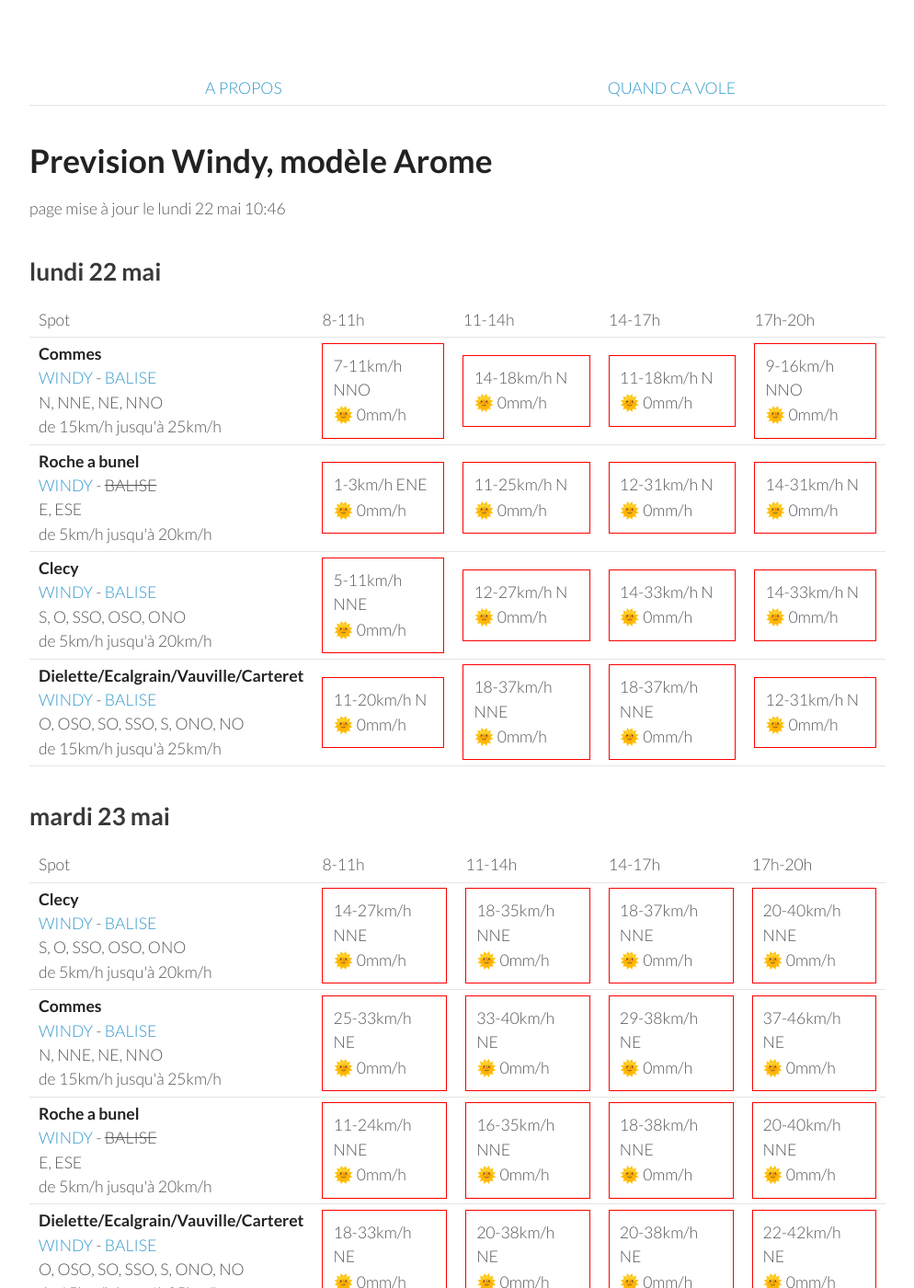
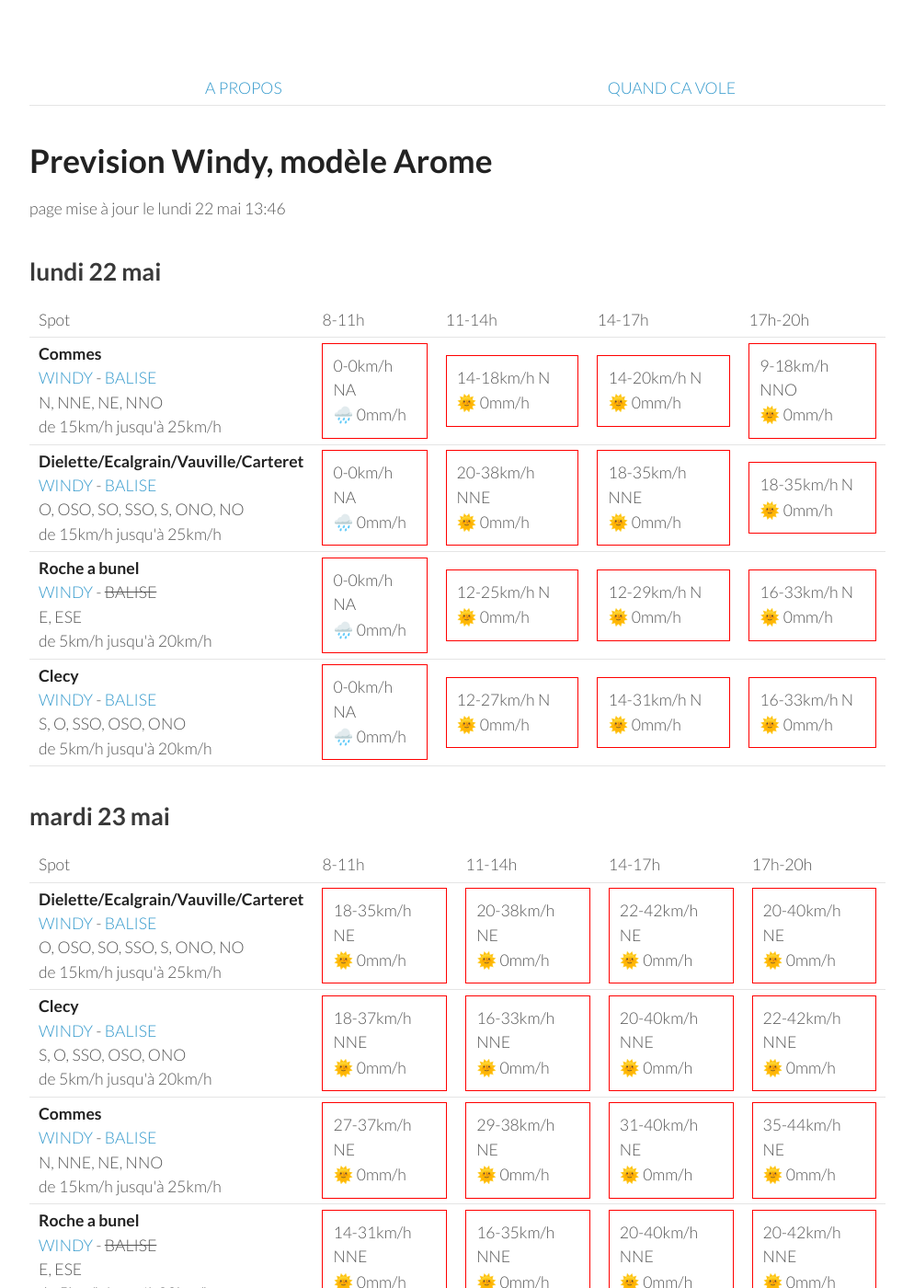
Before and after one commit to parapente-dans-le-nord/parapente-dans-le-nord.github.io, a Jekyll site: the page built from normandie.markdown, in a window 1280 px wide and 1400 px high. Shown: the whole window at 92% size, without its empty margins (26-1020 px from the left). Built offline with Jekyll 4.4.1, drawn with Linux system fonts in a browser that asks for light colours.

Commit message:
update index.markdown

```diff
--- a/normandie.markdown
+++ b/normandie.markdown
@@ -7,7 +7,7 @@ title:  "Tous les spots"
 {: .links}
 
 # Prevision Windy, modèle Arome
-page mise à jour le lundi 22 mai 10:46
+page mise à jour le lundi 22 mai 13:46
 
 ## lundi 22 mai
 
@@ -24,41 +24,37 @@ page mise à jour le lundi 22 mai 10:46
 <tr>
         <td><strong>Commes</strong><br><a href="https://windy.com/49.346/-0.726?48.936,-0.726,8">WINDY</a> - <span class=""><a href="http://www.balisemeteo.com/balise.php?idBalise=158">BALISE</a> </span><br> <span class="vent-favorable">N, NNE, NE, NNO</span><br><span class="force-vent">de 15km/h jusqu'à 25km/h</span> </td>
 
-            <td><div class="not-flyable"><p>7-11km/h NNO</p><p>🌞 0mm/h</p></div></td>
+            <td><div class="not-flyable"><p>0-0km/h NA</p><p>🌧️ 0mm/h</p></div></td>
             <td><div class="not-flyable"><p>14-18km/h N</p><p>🌞 0mm/h</p></div></td>
-            <td><div class="not-flyable"><p>11-18km/h N</p><p>🌞 0mm/h</p></div></td>
-            <td><div class="not-flyable"><p>9-16km/h NNO</p><p>🌞 0mm/h</p></div></td>
+            <td><div class="not-flyable"><p>14-20km/h N</p><p>🌞 0mm/h</p></div></td>
+            <td><div class="not-flyable"><p>9-18km/h NNO</p><p>🌞 0mm/h</p></div></td>
 
+    </tr>
+<tr>
+        <td><strong>Dielette/Ecalgrain/Vauville/Carteret</strong><br><a href="https://windy.com/49.650/-1.856?49.243,-1.856,8">WINDY</a> - <span class=""><a href="http://www.balisemeteo.com/balise.php?idBalise=81">BALISE</a> </span><br> <span class="vent-favorable">O, OSO, SO, SSO, S, ONO, NO</span><br><span class="force-vent">de 15km/h jusqu'à 25km/h</span> </td>
+
+            <td><div class="not-flyable"><p>0-0km/h NA</p><p>🌧️ 0mm/h</p></div></td>
+            <td><div class="not-flyable"><p>20-38km/h NNE</p><p>🌞 0mm/h</p></div></td>
+            <td><div class="not-flyable"><p>18-35km/h NNE</p><p>🌞 0mm/h</p></div></td>
+            <td><div class="not-flyable"><p>18-35km/h N</p><p>🌞 0mm/h</p></div></td>
 
     </tr>
 <tr>
         <td><strong>Roche a bunel</strong><br><a href="https://windy.com/48.993/-0.499?48.580,-0.499,8">WINDY</a> - <span class="no-balise"> BALISE </span><br> <span class="vent-favorable">E, ESE</span><br><span class="force-vent">de 5km/h jusqu'à 20km/h</span> </td>
 
-            <td><div class="not-flyable"><p>1-3km/h ENE</p><p>🌞 0mm/h</p></div></td>
-            <td><div class="not-flyable"><p>11-25km/h N</p><p>🌞 0mm/h</p></div></td>
-            <td><div class="not-flyable"><p>12-31km/h N</p><p>🌞 0mm/h</p></div></td>
-            <td><div class="not-flyable"><p>14-31km/h N</p><p>🌞 0mm/h</p></div></td>
-
+            <td><div class="not-flyable"><p>0-0km/h NA</p><p>🌧️ 0mm/h</p></div></td>
+            <td><div class="not-flyable"><p>12-25km/h N</p><p>🌞 0mm/h</p></div></td>
+            <td><div class="not-flyable"><p>12-29km/h N</p><p>🌞 0mm/h</p></div></td>
+            <td><div class="not-flyable"><p>16-33km/h N</p><p>🌞 0mm/h</p></div></td>
 
     </tr>
 <tr>
         <td><strong>Clecy</strong><br><a href="https://windy.com/48.929/-0.470?48.516,-0.470,8">WINDY</a> - <span class=""><a href="http://www.balisemeteo.com/balise.php?idBalise=122">BALISE</a> </span><br> <span class="vent-favorable">S, O, SSO, OSO, ONO</span><br><span class="force-vent">de 5km/h jusqu'à 20km/h</span> </td>
 
-            <td><div class="not-flyable"><p>5-11km/h NNE</p><p>🌞 0mm/h</p></div></td>
+            <td><div class="not-flyable"><p>0-0km/h NA</p><p>🌧️ 0mm/h</p></div></td>
             <td><div class="not-flyable"><p>12-27km/h N</p><p>🌞 0mm/h</p></div></td>
-            <td><div class="not-flyable"><p>14-33km/h N</p><p>🌞 0mm/h</p></div></td>
-            <td><div class="not-flyable"><p>14-33km/h N</p><p>🌞 0mm/h</p></div></td>
-
-
-    </tr>
-<tr>
-        <td><strong>Dielette/Ecalgrain/Vauville/Carteret</strong><br><a href="https://windy.com/49.650/-1.856?49.243,-1.856,8">WINDY</a> - <span class=""><a href="http://www.balisemeteo.com/balise.php?idBalise=81">BALISE</a> </span><br> <span class="vent-favorable">O, OSO, SO, SSO, S, ONO, NO</span><br><span class="force-vent">de 15km/h jusqu'à 25km/h</span> </td>
-
-            <td><div class="not-flyable"><p>11-20km/h N</p><p>🌞 0mm/h</p></div></td>
-            <td><div class="not-flyable"><p>18-37km/h NNE</p><p>🌞 0mm/h</p></div></td>
-            <td><div class="not-flyable"><p>18-37km/h NNE</p><p>🌞 0mm/h</p></div></td>
-            <td><div class="not-flyable"><p>12-31km/h N</p><p>🌞 0mm/h</p></div></td>
-
+            <td><div class="not-flyable"><p>14-31km/h N</p><p>🌞 0mm/h</p></div></td>
+            <td><div class="not-flyable"><p>16-33km/h N</p><p>🌞 0mm/h</p></div></td>
 
     </tr>
 
@@ -78,42 +74,42 @@ page mise à jour le lundi 22 mai 10:46
       <td>17h-20h</td>
     </tr>
 <tr>
+        <td><strong>Dielette/Ecalgrain/Vauville/Carteret</strong><br><a href="https://windy.com/49.650/-1.856?49.243,-1.856,8">WINDY</a> - <span class=""><a href="http://www.balisemeteo.com/balise.php?idBalise=81">BALISE</a> </span><br> <span class="vent-favorable">O, OSO, SO, SSO, S, ONO, NO</span><br><span class="force-vent">de 15km/h jusqu'à 25km/h</span> </td>
+
+            <td><div class="not-flyable"><p>18-35km/h NE</p><p>🌞 0mm/h</p></div></td>
+            <td><div class="not-flyable"><p>20-38km/h NE</p><p>🌞 0mm/h</p></div></td>
+            <td><div class="not-flyable"><p>22-42km/h NE</p><p>🌞 0mm/h</p></div></td>
+            <td><div class="not-flyable"><p>20-40km/h NE</p><p>🌞 0mm/h</p></div></td>
+
+
+    </tr>
+<tr>
         <td><strong>Clecy</strong><br><a href="https://windy.com/48.929/-0.470?48.516,-0.470,8">WINDY</a> - <span class=""><a href="http://www.balisemeteo.com/balise.php?idBalise=122">BALISE</a> </span><br> <span class="vent-favorable">S, O, SSO, OSO, ONO</span><br><span class="force-vent">de 5km/h jusqu'à 20km/h</span> </td>
 
-            <td><div class="not-flyable"><p>14-27km/h NNE</p><p>🌞 0mm/h</p></div></td>
-            <td><div class="not-flyable"><p>18-35km/h NNE</p><p>🌞 0mm/h</p></div></td>
             <td><div class="not-flyable"><p>18-37km/h NNE</p><p>🌞 0mm/h</p></div></td>
+            <td><div class="not-flyable"><p>16-33km/h NNE</p><p>🌞 0mm/h</p></div></td>
             <td><div class="not-flyable"><p>20-40km/h NNE</p><p>🌞 0mm/h</p></div></td>
+            <td><div class="not-flyable"><p>22-42km/h NNE</p><p>🌞 0mm/h</p></div></td>
 
 
     </tr>
 <tr>
         <td><strong>Commes</strong><br><a href="https://windy.com/49.346/-0.726?48.936,-0.726,8">WINDY</a> - <span class=""><a href="http://www.balisemeteo.com/balise.php?idBalise=158">BALISE</a> </span><br> <span class="vent-favorable">N, NNE, NE, NNO</span><br><span class="force-vent">de 15km/h jusqu'à 25km/h</span> </td>
 
-            <td><div class="not-flyable"><p>25-33km/h NE</p><p>🌞 0mm/h</p></div></td>
-            <td><div class="not-flyable"><p>33-40km/h NE</p><p>🌞 0mm/h</p></div></td>
+            <td><div class="not-flyable"><p>27-37km/h NE</p><p>🌞 0mm/h</p></div></td>
             <td><div class="not-flyable"><p>29-38km/h NE</p><p>🌞 0mm/h</p></div></td>
-            <td><div class="not-flyable"><p>37-46km/h NE</p><p>🌞 0mm/h</p></div></td>
+            <td><div class="not-flyable"><p>31-40km/h NE</p><p>🌞 0mm/h</p></div></td>
+            <td><div class="not-flyable"><p>35-44km/h NE</p><p>🌞 0mm/h</p></div></td>
 
 
     </tr>
 <tr>
         <td><strong>Roche a bunel</strong><br><a href="https://windy.com/48.993/-0.499?48.580,-0.499,8">WINDY</a> - <span class="no-balise"> BALISE </span><br> <span class="vent-favorable">E, ESE</span><br><span class="force-vent">de 5km/h jusqu'à 20km/h</span> </td>
 
-            <td><div class="not-flyable"><p>11-24km/h NNE</p><p>🌞 0mm/h</p></div></td>
+            <td><div class="not-flyable"><p>14-31km/h NNE</p><p>🌞 0mm/h</p></div></td>
             <td><div class="not-flyable"><p>16-35km/h NNE</p><p>🌞 0mm/h</p></div></td>
-            <td><div class="not-flyable"><p>18-38km/h NNE</p><p>🌞 0mm/h</p></div></td>
             <td><div class="not-flyable"><p>20-40km/h NNE</p><p>🌞 0mm/h</p></div></td>
-
-
-    </tr>
-<tr>
-        <td><strong>Dielette/Ecalgrain/Vauville/Carteret</strong><br><a href="https://windy.com/49.650/-1.856?49.243,-1.856,8">WINDY</a> - <span class=""><a href="http://www.balisemeteo.com/balise.php?idBalise=81">BALISE</a> </span><br> <span class="vent-favorable">O, OSO, SO, SSO, S, ONO, NO</span><br><span class="force-vent">de 15km/h jusqu'à 25km/h</span> </td>
-
-            <td><div class="not-flyable"><p>18-33km/h NE</p><p>🌞 0mm/h</p></div></td>
-            <td><div class="not-flyable"><p>20-38km/h NE</p><p>🌞 0mm/h</p></div></td>
-            <td><div class="not-flyable"><p>20-38km/h NE</p><p>🌞 0mm/h</p></div></td>
-            <td><div class="not-flyable"><p>22-42km/h NE</p><p>🌞 0mm/h</p></div></td>
+            <td><div class="not-flyable"><p>20-42km/h NNE</p><p>🌞 0mm/h</p></div></td>
 
 
     </tr>
```
